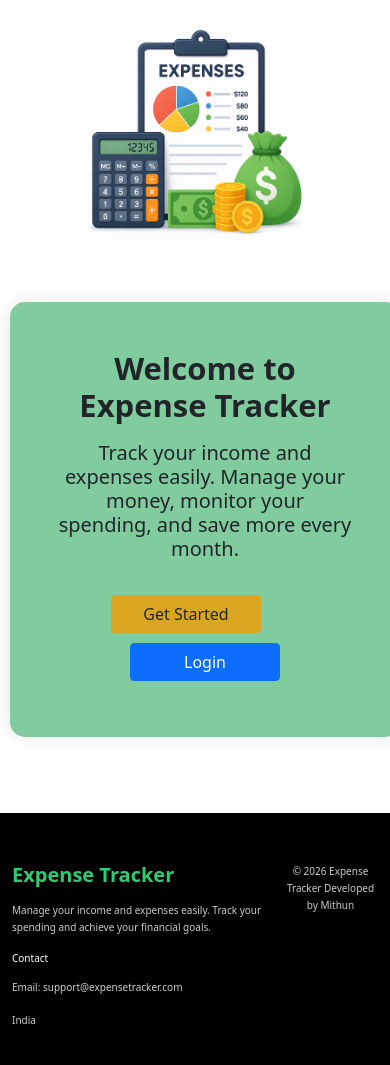
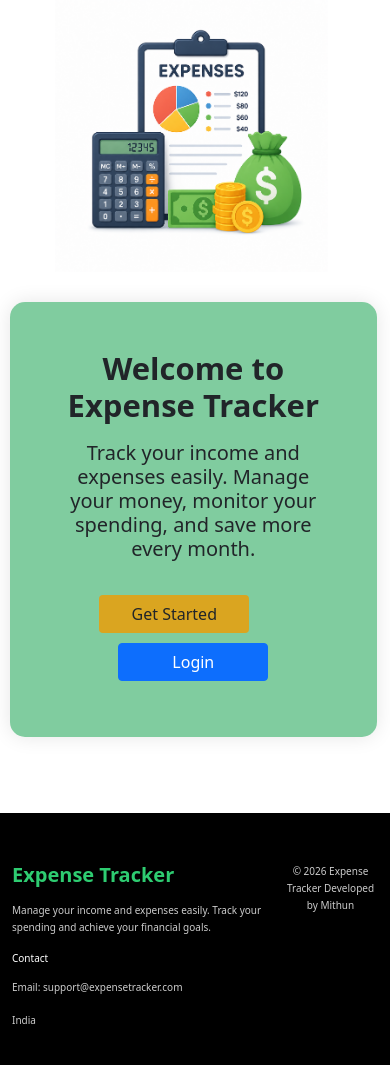
Before and after one commit to MithunDemon/expense-tracker-flask, a Flask app: page / in a window 390 px wide; the page is wider, and only the part inside the window is pictured. Shown: the part 95-1160 px from the top of that part. Run offline with Flask 3, Linux system fonts and the light colour scheme.

Commit message:
Change card-box width from 100% to 94%

```diff
--- a/templates/index.html
+++ b/templates/index.html
@@ -258,7 +258,7 @@
       .card-box {
         max-width: 700px;
 
-        width: 100%;
+        width: 94%;
         border: none;
         border-radius: 15px;
         box-shadow: 0 0 20px rgba(0, 0, 0, .1);
```
